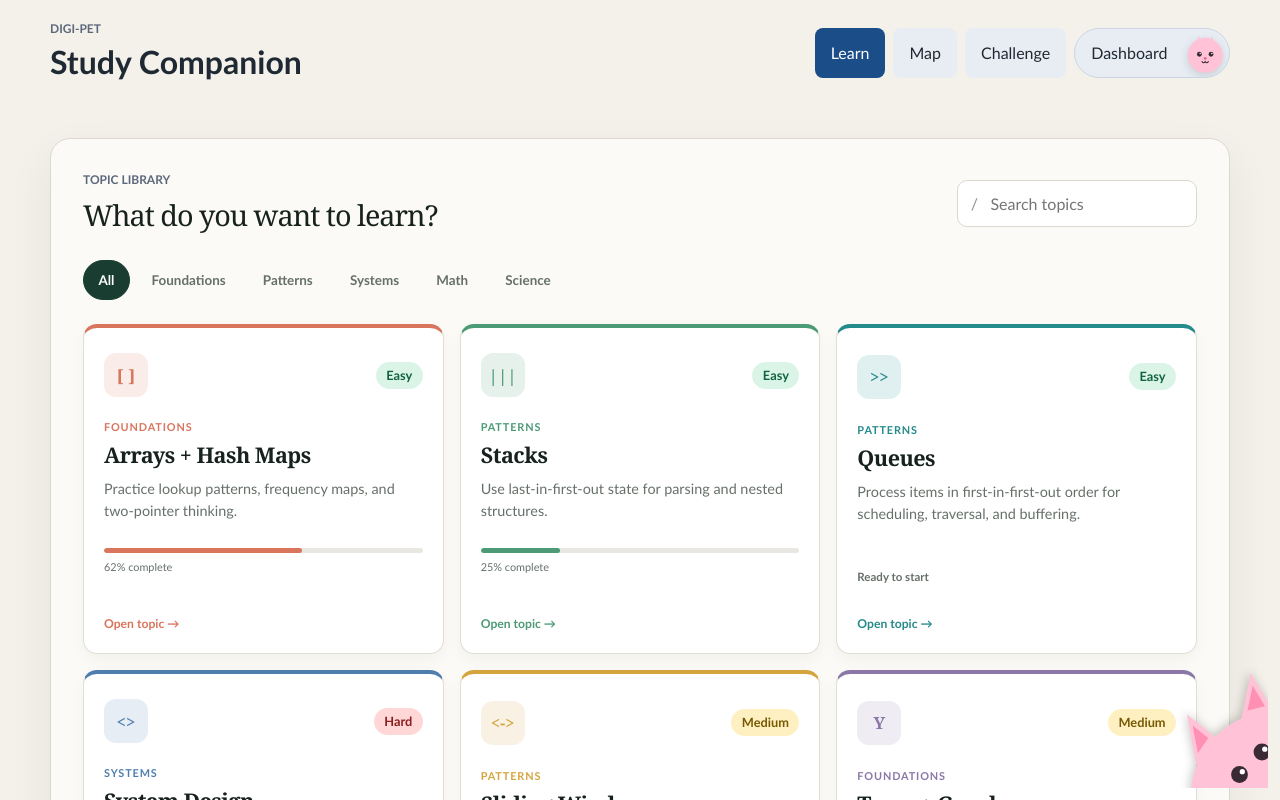
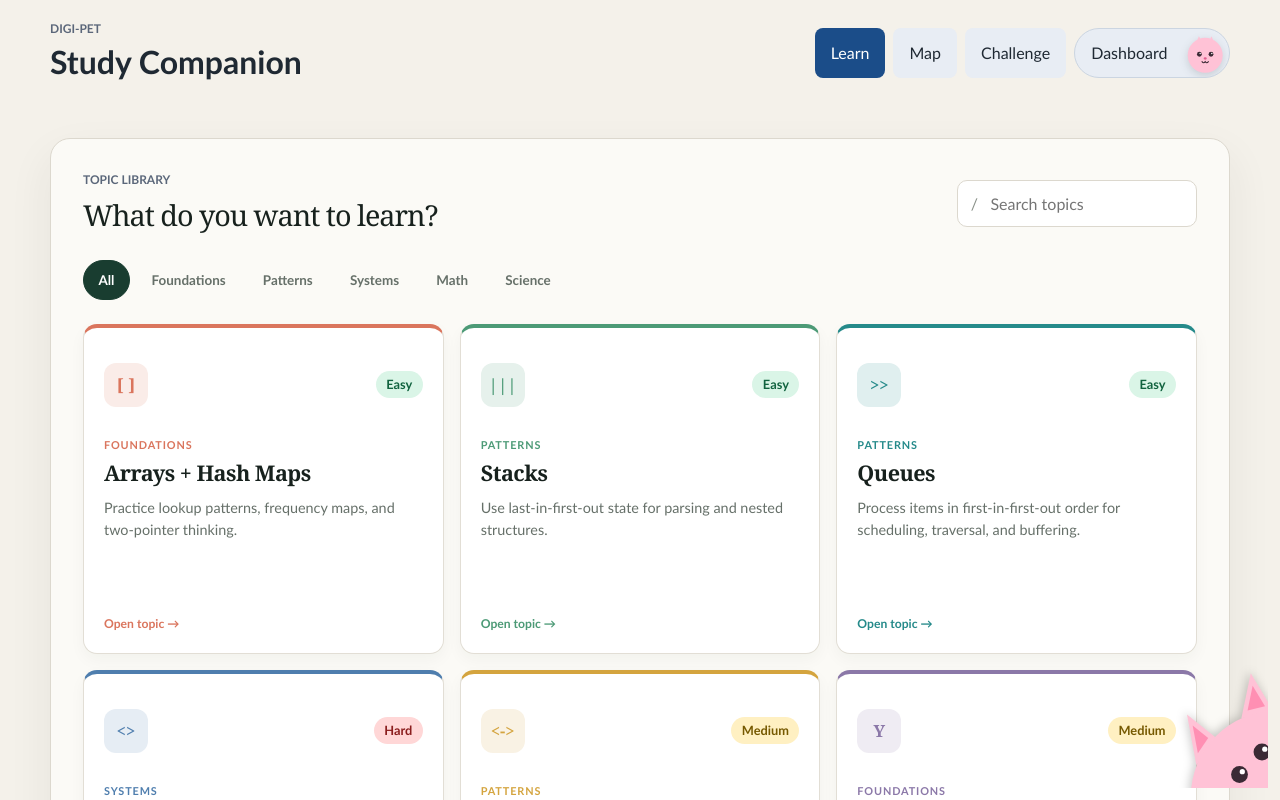
Before and after one commit to aphan135/Digi-Pet, a React (Vite) app in the folder web/: page / in a window 1280 px wide. Shown: the top 800 px of the page. Built offline with nearby package versions, Linux system fonts and the light colour scheme.

Commit message:
Remove fake learn card progress

```diff
--- a/web/src/pages/Learn.tsx
+++ b/web/src/pages/Learn.tsx
@@ -78,14 +78,6 @@ function Learn({ onSelectTopic }: LearnProps) {
                 <h4>{topic.name}</h4>
                 <p className="topic-description">{topic.description}</p>
               </div>
-              {topic.progress > 0 ? (
-                <div className="topic-progress">
-                  <div><span style={{ width: `${topic.progress}%` }} /></div>
-                  <small>{topic.progress}% complete</small>
-                </div>
-              ) : (
-                <p className="topic-status">Ready to start</p>
-              )}
               <span className="open-topic" aria-hidden="true">Open topic &rarr;</span>
             </article>
           ))}
```
